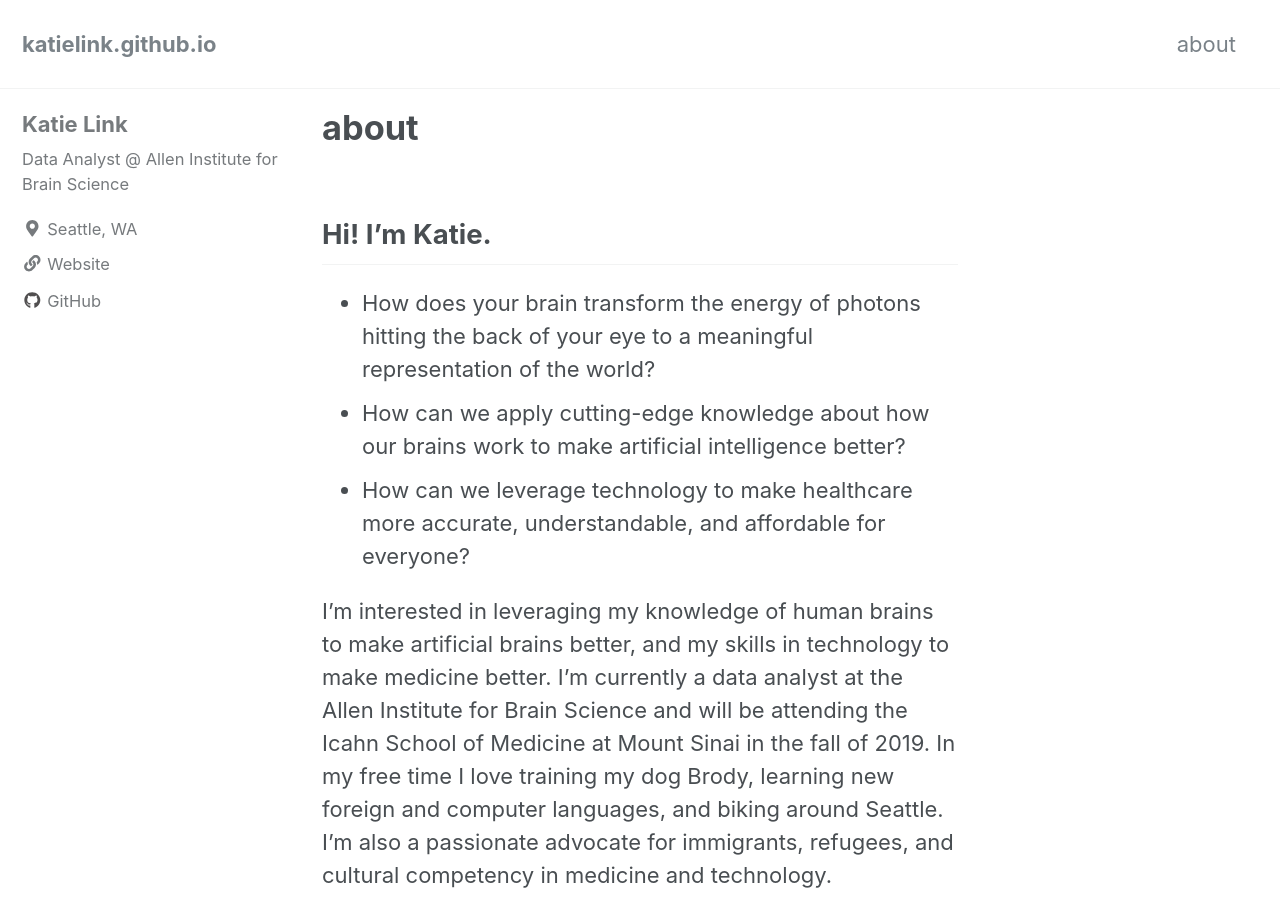
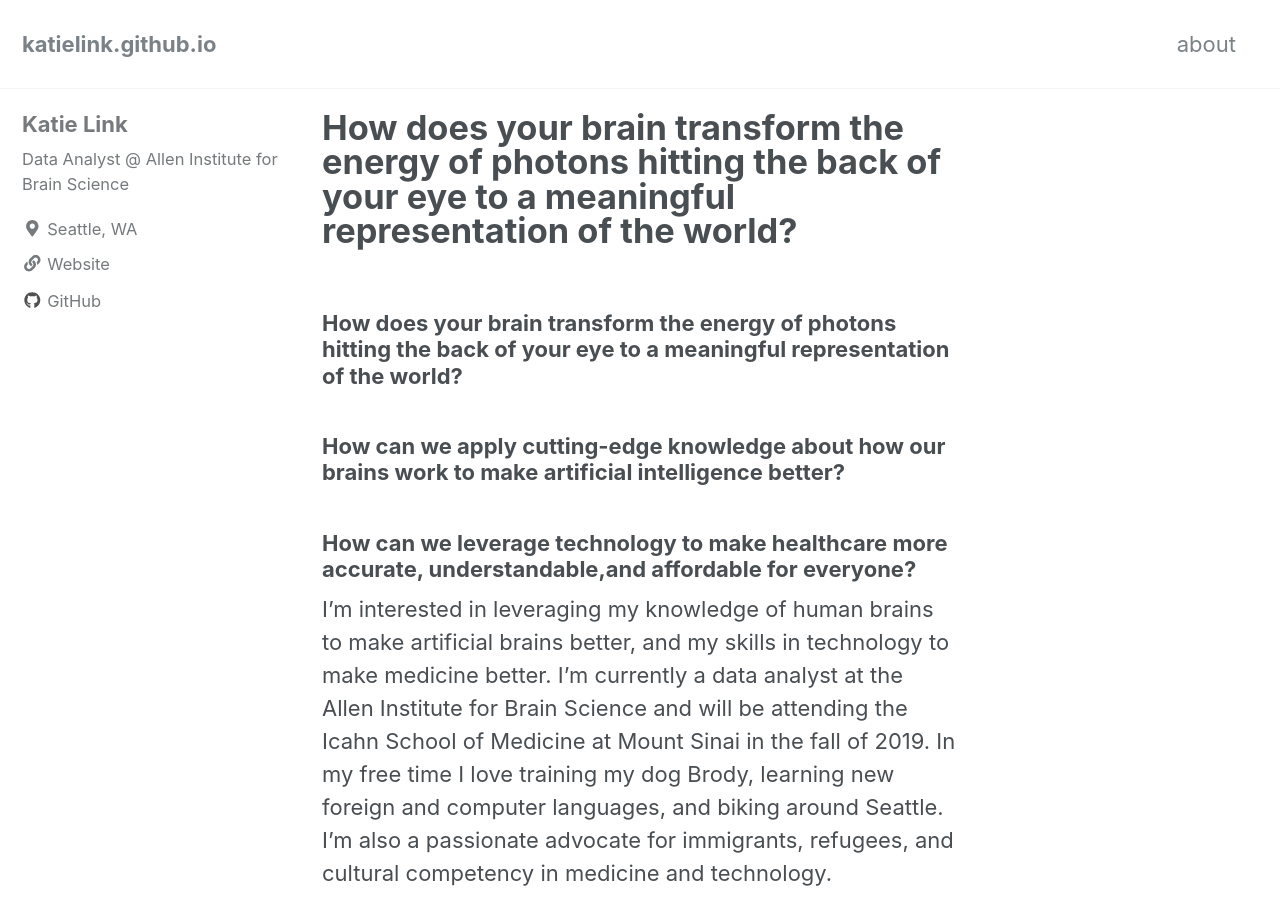
Before and after one commit to katielink/katielink.github.io, a Jekyll site: the page built from _pages/about.md, in a window 1280 px wide and 900 px high. Built offline with Jekyll 4.4.1, drawn with Linux system fonts in a browser that asks for light colours; cached includes are drawn as plain includes; nearby versions of some CDN libraries; our own code applies the rules of GitHub Pages for plain Markdown files.

```diff
--- a/_config.yml
+++ b/_config.yml
@@ -21,7 +21,7 @@ title_separator          : "-"
 name                     : "Katie Link"
 description              : "."
 url                      : "katielink.github.io"
-baseurl                  : # the subpath of your site, e.g. "/blog"
+baseurl                  : "/about"
 repository               : katielink/katielink.github.io
 teaser                   : # path of fallback teaser image, e.g. "/assets/images/500x300.png"
 # breadcrumbs            : false # true, false (default)
--- a/_pages/about.md
+++ b/_pages/about.md
@@ -1,7 +1,5 @@
 ---
 permalink: /about/
-title: "about"
-excerpt: "about me"
 defaults:
   # _pages
   - scope:
@@ -13,14 +11,9 @@ defaults:
 ---
 
 
-## Hi! I'm Katie.
-
-* How does your brain transform the energy of photons hitting the back of
-your eye to a meaningful representation of the world?
-* How can we apply cutting-edge knowledge about how our brains work to make
-artificial intelligence better?
-* How can we leverage technology to make healthcare more accurate, understandable,
-and affordable for everyone?
+### How does your brain transform the energy of photons hitting the back of your eye to a meaningful representation of the world?
+### How can we apply cutting-edge knowledge about how our brains work to make artificial intelligence better?
+### How can we leverage technology to make healthcare more accurate, understandable,and affordable for everyone?
 
 I'm interested in leveraging my knowledge of human brains to make artificial
 brains better, and my skills in technology to make medicine better. I'm currently
```
